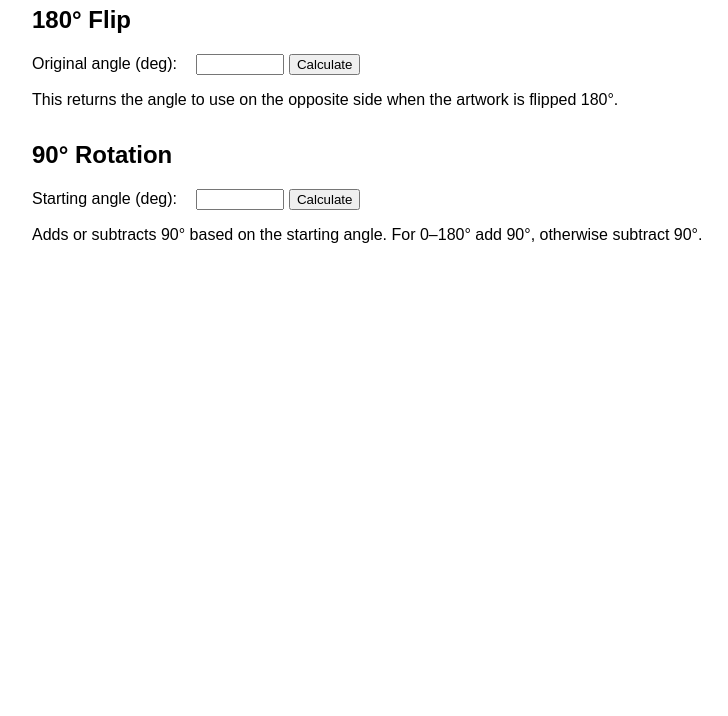
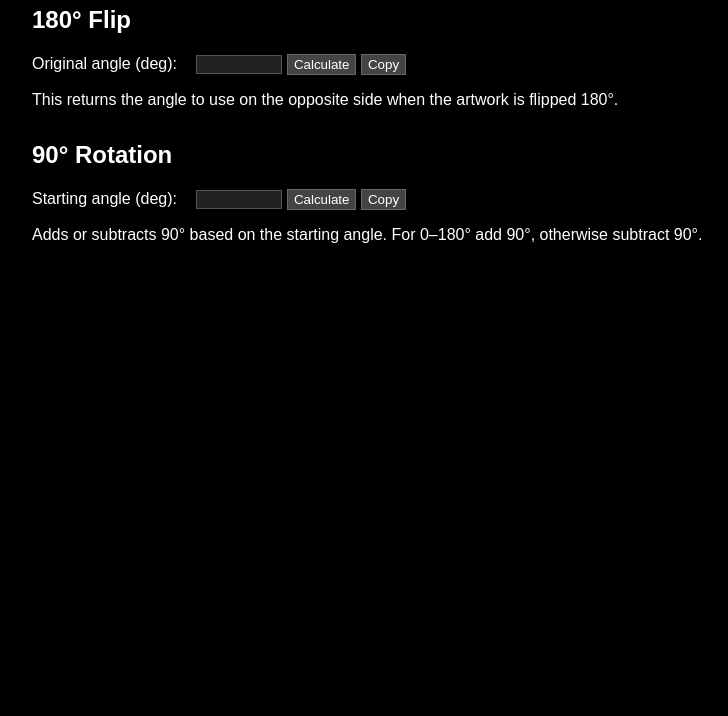
Before and after one commit to toughluck007/livery-angle-calculator, a plain HTML site: page index.html in a window 1280 px wide. Shown: the part 84-800 px from the top of the page, without its empty margins (0-728 px from the left). Drawn offline with Linux system fonts and the light colour scheme.

Commit message:
Add dark theme, enter key support, and copy buttons

```diff
--- a/index.html
+++ b/index.html
@@ -4,10 +4,26 @@
 <meta charset="UTF-8">
 <title>Livery Angle Calculator</title>
 <style>
- body { font-family: Arial, sans-serif; margin: 2em; }
+ body {
+   font-family: Arial, sans-serif;
+   margin: 2em;
+   background: #000;
+   color: #fff;
+ }
  .calculator { margin-bottom: 2em; }
  label { display: inline-block; width: 160px; }
- input[type=number] { width: 80px; }
+ input[type=number] {
+   width: 80px;
+   background: #222;
+   color: #fff;
+   border: 1px solid #555;
+ }
+ button {
+   background: #444;
+   color: #fff;
+   border: 1px solid #666;
+   padding: 2px 6px;
+ }
  .result { font-weight: bold; margin-left: 1em; }
 </style>
 </head>
@@ -19,6 +35,7 @@
   <label for="angle180">Original angle (deg):</label>
   <input id="angle180" type="number" step="0.1">
   <button onclick="calcFlip()">Calculate</button>
+  <button onclick="copyResult('result180')">Copy</button>
   <span id="result180" class="result"></span>
   <p>This returns the angle to use on the opposite side when the artwork is flipped 180&deg;.</p>
 </div>
@@ -28,6 +45,7 @@
   <label for="angleRotate">Starting angle (deg):</label>
   <input id="angleRotate" type="number" step="0.1">
   <button onclick="calcRotate()">Calculate</button>
+  <button onclick="copyResult('resultRotate')">Copy</button>
   <span id="resultRotate" class="result"></span>
   <p>Adds or subtracts 90&deg; based on the starting angle. For 0&ndash;180&deg; add 90&deg;, otherwise subtract 90&deg;.</p>
 </div>
@@ -51,6 +69,25 @@ function calcRotate() {
   result = (result + 360) % 360;
   document.getElementById('resultRotate').textContent = result.toFixed(1) + '°';
 }
+
+function copyResult(id) {
+  const text = document.getElementById(id).textContent;
+  if (text) {
+    navigator.clipboard.writeText(text);
+  }
+}
+
+document.getElementById('angle180').addEventListener('keydown', function(e) {
+  if (e.key === 'Enter') {
+    calcFlip();
+  }
+});
+
+document.getElementById('angleRotate').addEventListener('keydown', function(e) {
+  if (e.key === 'Enter') {
+    calcRotate();
+  }
+});
 </script>
 
 </body>
```
